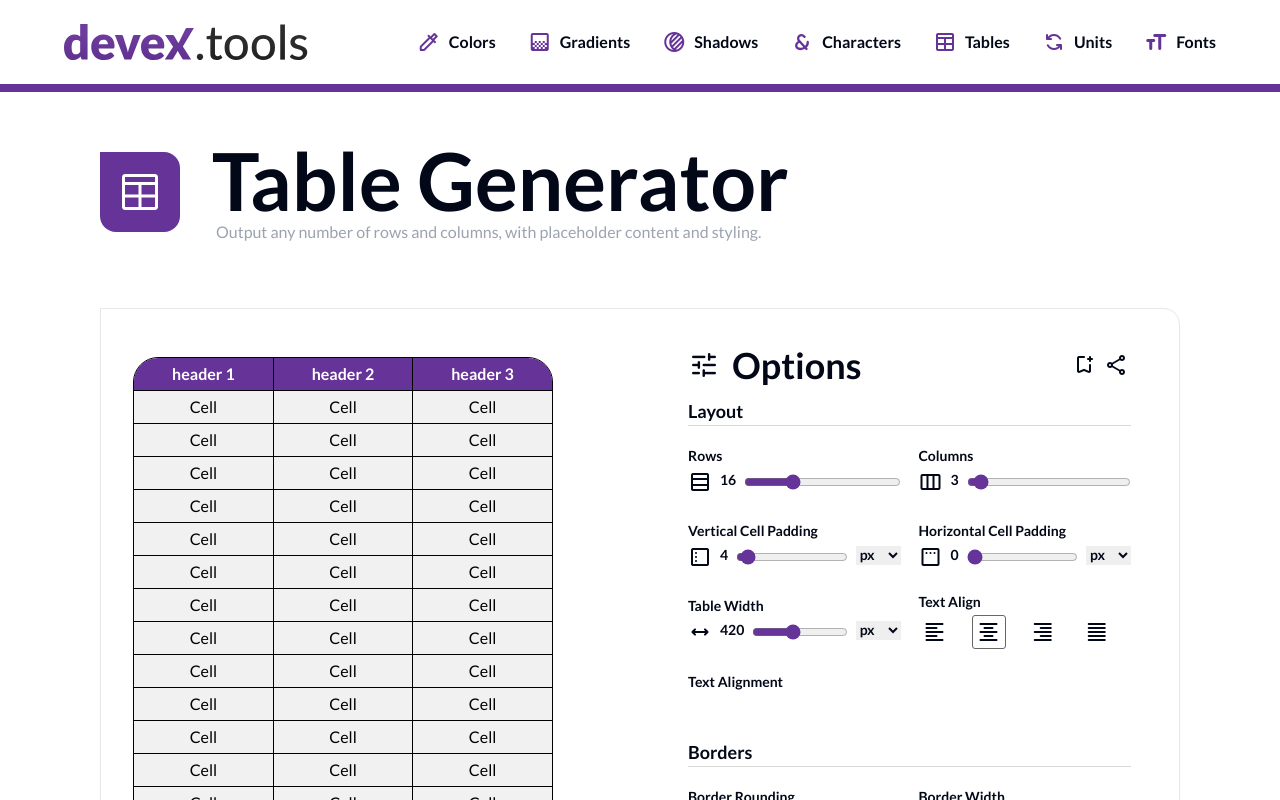
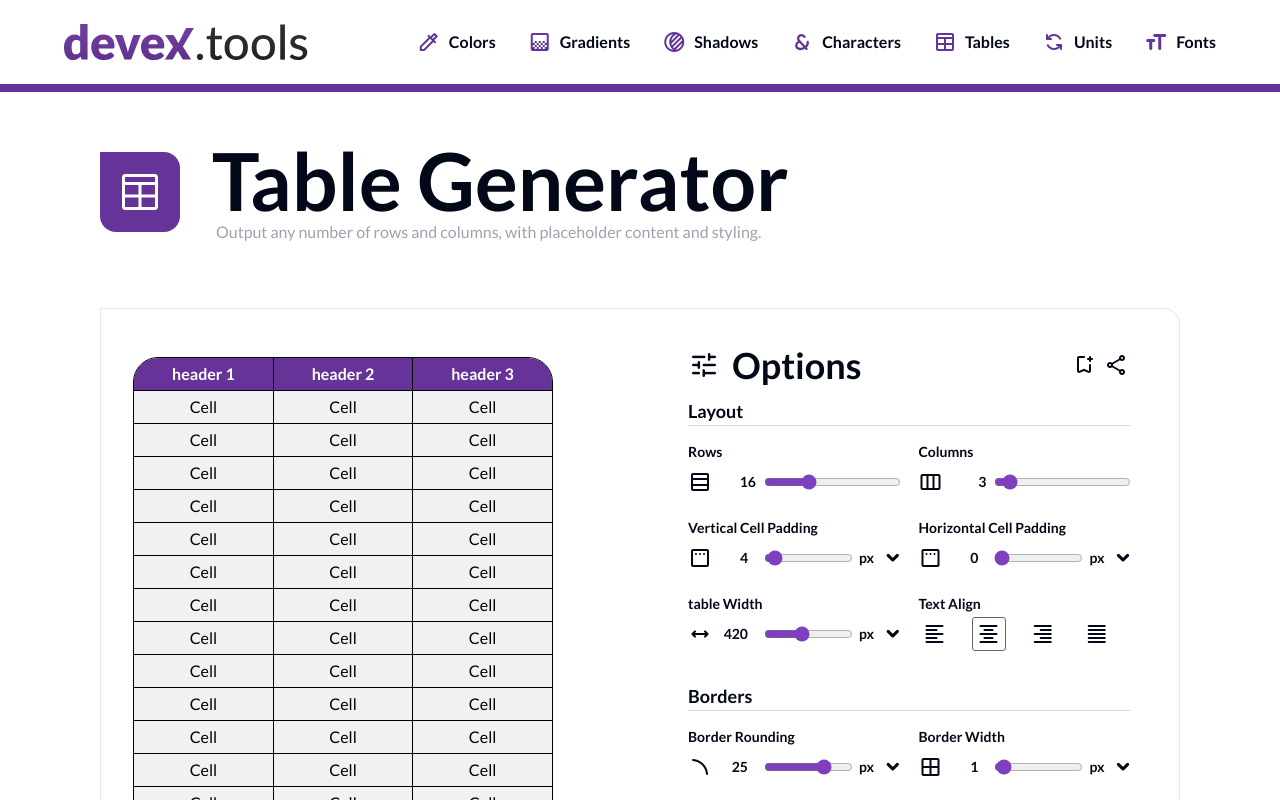
Before and after one commit to chingu-voyages/devex.tools, a React (Vite) app in the folder fetools-app/: page /tables in a window 1280 px wide. Shown: the top 800 px of the page. Built offline with nearby package versions, Linux system fonts and the light colour scheme.

Commit message:
Slider inputs from steven implemented

```diff
--- a/fetools-app/src/components/TableGeneratorComponents/OptionsBoxTable.jsx
+++ b/fetools-app/src/components/TableGeneratorComponents/OptionsBoxTable.jsx
@@ -1,23 +1,19 @@
-
 import { handleOptions, hanldeColorOptions } from "./TableGeneratorFN";
-import { TableInputs } from "./TableInputs";
 import { ToolPane } from "../ToolsLayout/Sections";
 import ColorInput from "./../InputComponents/ColorInput";
 import DropdownInput from "../InputComponents/DropdownInput";
 import { useRef } from "react";
-import { AlignTextInput } from "./AlignTextInput";
 import SliderInput from "../InputComponents/SliderInput";
 import TabsInput from "../InputComponents/TabsInput";
 
 export const OptionsBoxTable = ({ tableConfig, setTableConfig }) => {
   const dropdownValueRef = useRef();
-  const dropDownOptions = ['px', 'em', 'rem', '%'];
+  const dropDownOptions = ["px", "em", "rem"];
   const ranges = [
-    {min:0 , max: 35},
-    {min:0 , max: 35},
-    {min:0 , max: 35},
-    {min:0 , max: 100}
-  ]
+    { min: 0, max: 35 },
+    { min: 0, max: 35 },
+    { min: 0, max: 35 }
+  ];
 
   return (
     <ToolPane title="Options" icon="tune" isPrimary={true}>
@@ -27,230 +23,205 @@ export const OptionsBoxTable = ({ tableConfig, setTableConfig }) => {
             Layout
           </h3>
 
-          <TableInputs
-            label="Rows"
-            icon="table_rows"
-            range={{ min: 2, max: 50 }}
-            ShowUnits={false}
-            tableConfig={tableConfig}
-            setTableConfig={setTableConfig}
-            prop="dimensions"
-            delay={true}
-          />
 
-          <TableInputs
-            label="Columns"
-            icon="view_week"
-            range={{ min: 1, max: 50 }}
-            ShowUnits={false}
-            tableConfig={tableConfig}
-            setTableConfig={setTableConfig}
-            prop="dimensions"
-            delay={true}
-
-          />
-          <TableInputs
-            label="Vertical Cell Padding"
-            icon="padding"
-            range={{ min: 0, max: 100 }}
-            tableConfig={tableConfig}
-            setTableConfig={setTableConfig}
-            prop="verticalCellPading"
-            delay={true}
-            rotateIcon={true}
-          />
-
-          <TableInputs
-            label="Horizontal Cell Padding"
-            icon="padding"
-            range={{ min: 0, max: 100 }}
-            tableConfig={tableConfig}
-            setTableConfig={setTableConfig}
-            prop="horizontalCellPading"
-
-          />
-          <TableInputs
-            label="Table Width"
-            icon="width"
-            range={{ min: 0, max: 1024 }}
-            tableConfig={tableConfig}
-            setTableConfig={setTableConfig}
-            prop="tableWidth"
+          <SliderInput
+            useEffectValue={tableConfig.dimensions.length}
+            sliderId={"Rows"}
+            defaultValue={tableConfig.dimensions.length}
+            valueTypes={['']}
+            ranges={[
+              { min: 1, max: 50 },
+            ]}
+            step={1}
+            title={"Rows"}
+            iconName={"table_rows"}
+            onChange={(e)=> { setTimeout(() => {handleOptions(e.target.value,"Rows",tableConfig,setTableConfig ), 250})}}
           />
 
 
+          <SliderInput
+            useEffectValue={tableConfig.dimensions[0].length}
+            sliderId={"Columns"}
+            defaultValue={tableConfig.dimensions[0].length}
+            valueTypes={['']}
+            ranges={[
+              { min: 0, max: 50 },
+            ]}
+            step={1}
+            title={"Columns"}
+            iconName={"view_week"}
+            onChange={(e)=> { setTimeout(() => {handleOptions(e.target.value,"Cols",tableConfig,setTableConfig ), 250})}}
+          />
+
+          <SliderInput
+            useEffectValue={tableConfig.verticalCellPading}
+            sliderId={"vertical-cell-padding"}
+            defaultValue={tableConfig.verticalCellPading}
+            valueTypes={dropDownOptions}
+            ranges={[
+              { min: 0, max: 100 },
+              { min: 0, max: 10 },
+              { min: 0, max: 100 },
+            ]}
+            step={1}
+            title={"Vertical Cell Padding"}
+            iconName={"padding"}
+            onChange={(e) => {
+              setTableConfig({
+                ...tableConfig,
+                verticalCellPading: Number(e.target.value),
+              });
+            }}
+          />
+
+          <SliderInput
+            useEffectValue={tableConfig.horizontalCellPading}
+            sliderId={"horizontal-cell-padding"}
+            defaultValue={tableConfig.horizontalCellPading}
+            valueTypes={dropDownOptions}
+            ranges={[
+              { min: 0, max: 100 },
+              { min: 0, max: 10 },
+              { min: 0, max: 100 },
+            ]}
+            step={1}
+            title={"Horizontal Cell Padding"}
+            iconName={"padding"}
+            onChange={(e) => {
+              setTableConfig({
+                ...tableConfig,
+                horizontalCellPading: Number(e.target.value),
+              });
+            }}
+          />
+
+          <SliderInput
+            useEffectValue={tableConfig.tableWidth}
+            sliderId={"table-width"}
+            defaultValue={tableConfig.tableWidth}
+            valueTypes={dropDownOptions}
+            ranges={[{min:0, max: 1024}]}
+            step={1}
+            title={"table Width"}
+            iconName={"width"}
+            onChange={(e) => {
+              setTableConfig({
+                ...tableConfig,
+                tableWidth: e.target.value,
+              });
+            }}
+          />
+
           <TabsInput
             name={"text-align"}
-            title={'Text Align'}
+            title={"Text Align"}
             defaultOption={1}
-            optionSize={{width: 32, height: 32}}
+            optionSize={{ width: 32, height: 32 }}
             options={[
               {
-                iconName: 'format_align_left',
-                value: 'left',
+                iconName: "format_align_left",
+                value: "left",
                 onClick: (e) =>
                   handleOptions(
                     e.target.value,
                     "textAlign",
                     tableConfig,
                     setTableConfig
-                )
+                  ),
               },
               {
-                iconName: 'format_align_center',
-                value: 'center',
+                iconName: "format_align_center",
+                value: "center",
                 onClick: (e) =>
                   handleOptions(
                     e.target.value,
                     "textAlign",
                     tableConfig,
                     setTableConfig
-                )
+                  ),
               },
               {
-                iconName: 'format_align_right',
-                value: 'right',
+                iconName: "format_align_right",
+                value: "right",
                 onClick: (e) =>
                   handleOptions(
                     e.target.value,
                     "textAlign",
                     tableConfig,
                     setTableConfig
-                )
+                  ),
               },
               {
-                iconName: 'format_align_justify',
-                value: 'justify',
+                iconName: "format_align_justify",
+                value: "justify",
                 onClick: (e) =>
                   handleOptions(
                     e.target.value,
                     "textAlign",
                     tableConfig,
                     setTableConfig
-                )
-              }
+                  ),
+              },
             ]}
             borderAroundOptions={false}
           />
-
-          <label className="my-1 flex h-full max-h-[51px] w-full flex-col gap-1 text-sm font-semibold">
-            Text Alignment
-            <div className="flex gap-x-2  justify-around py-2 ">
-
-              {/* <Icon
-                className="cursor-pointer"
-                name="format_align_left"
-                id="left"
-                onClick={(e) =>
-                  handleOptions(
-                    e.target.id,
-                    "textAlign",
-                    tableConfig,
-                    setTableConfig
-                  )
-                }
-              />
-              <Icon
-                className="cursor-pointer"
-                name="format_align_center"
-                id="center"
-                onClick={(e) =>
-                  handleOptions(
-                    e.target.id,
-                    "textAlign",
-                    tableConfig,
-                    setTableConfig
-                  )
-                }
-              />
-              <Icon
-                className="cursor-pointer"
-                name="format_align_right"
-                id="right"
-                onClick={(e) =>
-                  handleOptions(
-                    e.target.id,
-                    "textAlign",
-                    tableConfig,
-                    setTableConfig
-                  )
-                }
-              />
-              <Icon
-                className="cursor-pointer"
-                name="format_align_justify"
-                id="justify"
-                onClick={(e) =>
-                  handleOptions(
-                    e.target.id,
-                    "textAlign",
-                    tableConfig,
-                    setTableConfig
-                  )
-                }
-              />
-              <AlignTextInput tableConfig={tableConfig} setTableConfig={setTableConfig} />
-              */}
-
-            </div>
-          </label>
-
-
         </section>
 
         <section className="borders flex flex-wrap justify-between [&>*]:w-[48%] gap-y-4">
           <h3 className="border-b border-[#D9D9D9] pb-1 text-[18px] font-semibold min-w-full">
             Borders
           </h3>
-          <TableInputs
-            label="Border Rounding"
-            icon="line_curve"
-            range={{ min: 0, max: 100 }}
-            tableConfig={tableConfig}
-            setTableConfig={setTableConfig}
-            prop="borderRounding"
-          />
-          <TableInputs
-            label="Border Width"
-            icon="border_all"
-            range={{ min: 0, max: 10 }}
-            tableConfig={tableConfig}
-            setTableConfig={setTableConfig}
-            prop="borderWidth"
-          />
 
           <SliderInput
-          ref={dropdownValueRef}
             useEffectValue={tableConfig.borderRounding}
             sliderId={"border-rounding"}
             defaultValue={tableConfig.borderRounding}
             valueTypes={dropDownOptions}
             ranges={ranges}
             step={1}
-          title={'Border Rounding'}
-          iconName={'line_curve'}
+            title={"Border Rounding"}
+            iconName={"line_curve"}
             onChange={(e) => {
-            console.log(e.target.value)
-            setTableConfig({...tableConfig, borderStyle: parseInt(e.target.value)  })}}
+              setTableConfig({
+                ...tableConfig,
+                borderRounding: e.target.value,
+              });
+            }}
+          />
+
+          <SliderInput
+            useEffectValue={tableConfig.borderWidth}
+            sliderId={"border-width"}
+            defaultValue={tableConfig.borderWidth}
+            valueTypes={dropDownOptions}
+            ranges={ranges}
+            step={1}
+            title={"Border Width"}
+            iconName={"border_all"}
+            onChange={(e) => {
+              setTableConfig({
+                ...tableConfig,
+                borderWidth: e.target.value,
+              });
+            }}
           />
 
           <div className="flex justify-start items-center">
             <DropdownInput
               ref={dropdownValueRef}
               className="flex-row items-center gap-2"
-              callbackFun={() => setTableConfig({...tableConfig, "borderStyle": dropdownValueRef.current  })}
+              callbackFun={() =>
+                setTableConfig({
+                  ...tableConfig,
+                  borderStyle: dropdownValueRef.current,
+                })
+              }
               title="Border Style:"
-              dropdownOptions={[
-                "solid",
-                "dotted",
-                "dashed",
-                "double",
-                "none"
-              ]}
+              dropdownOptions={["solid", "dotted", "dashed", "double", "none"]}
             />
           </div>
 
-          {/* collapse btn */}
+
           <div className="flex gap-2 items-center justify-end">
             <strong className>Collapse Border</strong>
             <input
@@ -349,57 +320,4 @@ export const OptionsBoxTable = ({ tableConfig, setTableConfig }) => {
     </ToolPane>
   );
 
-/* TabsInput
-          <TabsInput
-            name={"text-align"}
-            options={[
-              {
-                iconName: 'format_align_left',
-                value: 'left',
-                onClick: (e) =>
-                handleOptions(
-                  e.target.value,
-                  "textAlign",
-                  tableConfig,
-                  setTableConfig
-                )
-              },
-              {
-                iconName: 'format_align_left',
-                value: 'left',
-                onClick: (e) =>
-                handleOptions(
-                  e.target.value,
-                  "textAlign",
-                  tableConfig,
-                  setTableConfig
-                )
-              },
-              {
-                iconName: 'format_align_left',
-                value: 'left',
-                onClick: (e) =>
-                handleOptions(
-                  e.target.value,
-                  "textAlign",
-                  tableConfig,
-                  setTableConfig
-                )
-              },
-              {
-                iconName: 'format_align_left',
-                value: 'left',
-                onClick: (e) =>
-                handleOptions(
-                  e.target.value,
-                  "textAlign",
-                  tableConfig,
-                  setTableConfig
-                )
-              }
-            ]}
-            borderAroundOptions={false}
-          />
-*/
-
 };
--- a/fetools-app/src/components/TableGeneratorComponents/TableGenerator.jsx
+++ b/fetools-app/src/components/TableGeneratorComponents/TableGenerator.jsx
@@ -1,6 +1,8 @@
 import { handleEditCells, getCellStyle } from "./TableGeneratorFN";
+export const TableGenerator = ({ tableConfig, setTableConfig }) => {
 
-export const TableGenerator = ({ tableConfig, setTableConfig }) => {
+
+
   return (
     <div>
       <div
--- a/fetools-app/src/components/TableGeneratorComponents/TableGeneratorFN.js
+++ b/fetools-app/src/components/TableGeneratorComponents/TableGeneratorFN.js
@@ -38,8 +38,6 @@ const handleOptions = (
       value = Number(value);
       break;
   }
-
-
 
   uniToConver !== "px"
     ? (value = convertToPx(value, uniToConver, baseSize))
@@ -105,6 +103,8 @@ const getCellStyle = (idxRow,idxCol, tableConfig) => {
   const isRight = idxCol === tableConfig.dimensions[0].length - 1
   const isLeft = idxCol === 0;
 
+
+
   return {
     paddingTop: `${tableConfig.verticalCellPading}px`,
     paddingBottom: `${tableConfig.verticalCellPading}px`,
@@ -120,6 +120,8 @@ const getCellStyle = (idxRow,idxCol, tableConfig) => {
     width: tableConfig.tableWidth / tableConfig.dimensions[0].length,
 
   };
+
+
 };
 
 const generateTableCode = (tableConfig, tailwind = false) => {
--- a/fetools-app/src/components/TableGeneratorComponents/TableInputs.jsx
+++ /dev/null
@@ -1,122 +0,0 @@
-import { useState , useRef} from 'react';
-import { handleOptions } from './TableGeneratorFN';
-import Icon from '../Icon';
-
-
-export const TableInputs = ({
-  label,
-  icon,
-  range = { min: 0, max: 0 },
-  rotateIcon = false,
-  ShowUnits = true,
-  prop,
-  tableConfig,
-  setTableConfig,
-  delay = false,
-}) => {
-  const dropDownOptions = ['px', 'em', 'rem', '%'];
-  const [activeUnit, setActiveUnit] = useState('px');
-  let propValue;
-
-  switch (label) {
-    case 'Rows':
-      propValue = 'Rows';
-      break;
-    case 'Columns':
-      propValue = 'Cols';
-      break;
-
-    default:
-      propValue = prop;
-      break;
-  }
-
-  const dropdownValueRef = useRef();
-
-  return (
-    <label className="flex flex-col gap-1 font-semibold lg:mx-w-[242px] max-h-[51px] h-full w-full my-1 text-sm">
-      {label}
-      <div className="flex gap-x-2">
-        <Icon
-          name={icon}
-          className={rotateIcon ? '-rotate-90' : ''}
-          alt={`${label} Icon`}
-        />
-        <span>
-          {prop === 'dimensions'
-            ? label === 'Rows'
-              ? tableConfig.dimensions.length
-              : tableConfig.dimensions[1].length
-            : tableConfig[prop]}
-        </span>
-        <input
-          type="range"
-          max={activeUnit !== 'px' ? 20 : range.max}
-          min={range.min}
-          step={1}
-          defaultValue={
-            prop === 'dimensions'
-              ? label === 'Rows'
-                ? tableConfig.dimensions.length
-                : tableConfig.dimensions[1].length
-              : tableConfig[prop]
-          }
-          onChange={e => {
-            delay
-              ? setTimeout(() => {
-                  handleOptions(
-                    e.target.value,
-                    propValue,
-                    tableConfig,
-                    setTableConfig,
-                    16,
-                    activeUnit
-                  );
-                }, 225)
-              : handleOptions(
-                  e.target.value,
-                  propValue,
-                  tableConfig,
-                  setTableConfig,
-                  16,
-                  activeUnit
-                );
-          }}
-          className=" w-full accent-accent"
-        />
-        {ShowUnits && (
-          <div>
-            <select
-            onChange={e => setActiveUnit(e.target.value)}
-            className="outline-none active:outline-none"
-          >
-            {dropDownOptions.map((current, idx) => {
-              return (
-                <option key={idx} value={current}>
-                  {' '}
-                  {current}{' '}
-                </option>
-              );
-            })}
-           </select>
-          </div>
-
-
-          // <DropdownInput ref={dropdownValueRef}
-          // dropdownOptions={[
-          //   "px",
-          //   "Rem",
-          //   "Em",
-          //   "%",
-          // ]}
-          // className="border-none"
-
-          // callbackFun={()=> {}}
-          // />
-
-
-        )}
-      </div>
-    </label>
-  );
-};
```
Also changed, not shown: fetools-app/src/components/TableGeneratorComponents/AlignTextInput.jsx (deleted, +0 -66 lines). Lines whose indentation alone changed are shown as unchanged.
